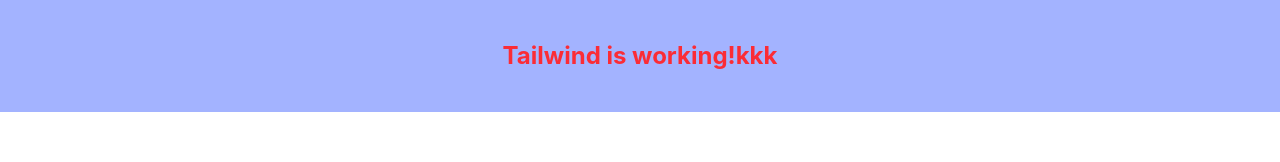
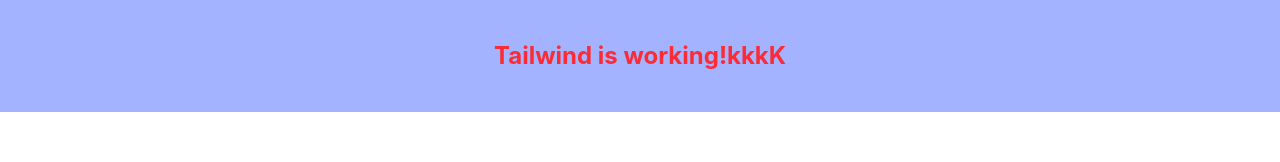
Before and after one commit to Vitesh-WebDeveloper/Vibe-Cart, a React (Vite) app: page / in a window 1280 px wide. Shown: the top 162 px of the page. Built offline with nearby package versions, Linux system fonts and the light colour scheme.

Commit message:
initial project files

```diff
--- a/src/App.tsx
+++ b/src/App.tsx
@@ -2,7 +2,7 @@
   return (
 
     <div className="p-10 text-red-500 text-center font-bold text-2xl bg-indigo-300">
-  Tailwind is working!kkk
+  Tailwind is working!kkkK
 </div>
 
   )
```
